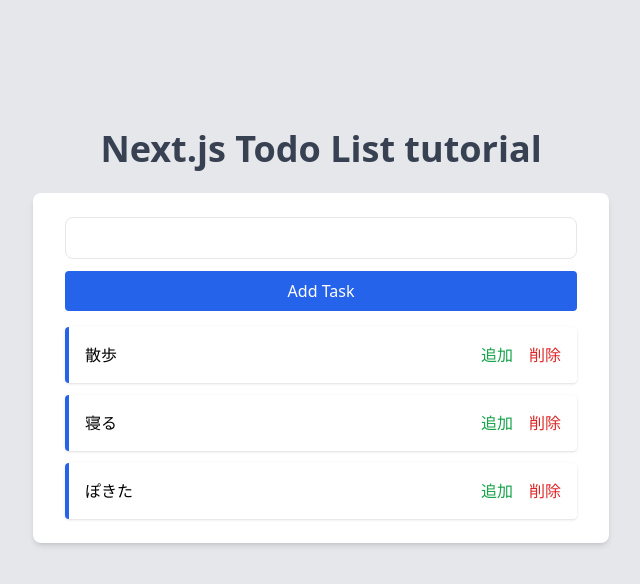
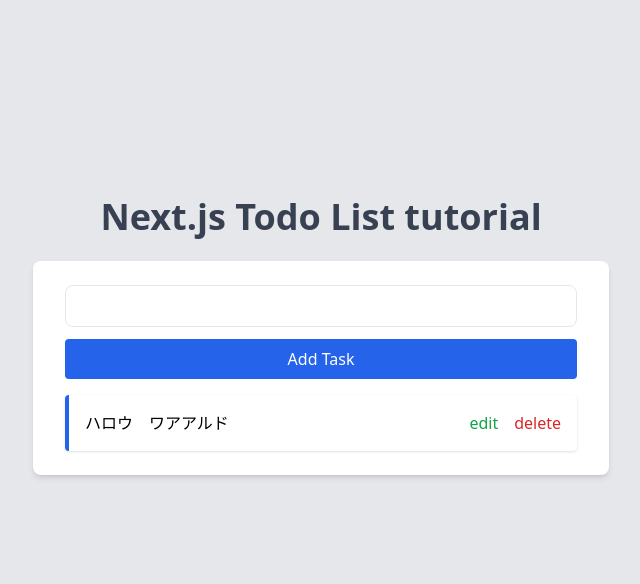
Before and after one commit to Suntory-Y-Water/inori-track, a Next.js app: page / in a window 1280 px wide. Shown: the top 584 px of the page, without its empty margins (319-959 px from the left). Built offline with nearby package versions, Linux system fonts and the light colour scheme; data requests are answered from the project's data file.

Commit message:
fix: json-serverを用いたTodoアプリ

```diff
--- a/package.json
+++ b/package.json
@@ -24,9 +24,11 @@
     "react-dom": "18.2.0",
     "react-share": "^4.4.1",
     "tailwindcss": "3.3.3",
-    "typescript": "5.2.2"
+    "typescript": "5.2.2",
+    "uuid": "^9.0.1"
   },
   "devDependencies": {
+    "@types/uuid": "^9.0.4",
     "eslint": "^8.50.0"
   }
 }
--- a/src/api.ts
+++ b/src/api.ts
@@ -6,3 +6,41 @@
 
   return todos;
 };
+
+export const addTodo = async (todo: Task): Promise<Task> => {
+  const res = await fetch('http://localhost:3001/tasks', {
+    method: 'POST',
+    headers: {
+      'Content-Type': 'application/json',
+    },
+    body: JSON.stringify(todo),
+  });
+  const newTodo = res.json();
+
+  return newTodo;
+};
+
+export const editTodo = async (id: string, newText: string): Promise<Task> => {
+  const res = await fetch(`http://localhost:3001/tasks/${id}`, {
+    method: 'PUT',
+    headers: {
+      'Content-Type': 'application/json',
+    },
+    body: JSON.stringify({ text: newText }),
+  });
+  const updateTodo = res.json();
+
+  return updateTodo;
+};
+
+export const deleteTodo = async (id: string): Promise<Task> => {
+  const res = await fetch(`http://localhost:3001/tasks/${id}`, {
+    method: 'DELETE',
+    headers: {
+      'Content-Type': 'application/json',
+    },
+  });
+  const deleteTodo = res.json();
+
+  return deleteTodo;
+};
--- a/src/app/components/AddTask.tsx
+++ b/src/app/components/AddTask.tsx
@@ -1,11 +1,27 @@
-import React from 'react';
+'use client';
+
+import { addTodo } from '@/api';
+import React, { ChangeEvent, FormEvent, useState } from 'react';
+import { v4 as uuidv4 } from 'uuid';
 
 const AddTask = () => {
+  const [taskTitle, setTaskTitle] = useState('');
+
+  const handlerSubmit = async (e: FormEvent) => {
+    e.preventDefault();
+
+    await addTodo({ id: uuidv4(), text: taskTitle });
+
+    setTaskTitle('');
+  };
+
   return (
-    <form className='mb-4 space-y-3'>
+    <form className='mb-4 space-y-3' onSubmit={handlerSubmit}>
       <input
         type='text'
         className='w-full border px-4 py-2 rounded-lg focus:outline-none focus:border-blue-600'
+        onChange={(e: ChangeEvent<HTMLInputElement>) => setTaskTitle(e.target.value)}
+        value={taskTitle}
       />
       <button className='w-full px-4 py-2 text-white bg-blue-600 rounded transform hover:bg-blue-400 hover:scale-y-90 duration-0'>
         Add Task
--- a/src/app/components/Todo.tsx
+++ b/src/app/components/Todo.tsx
@@ -1,20 +1,65 @@
+'use client';
+import { deleteTodo, editTodo } from '@/api';
 import { Task } from '@/types';
-import React from 'react';
+import React, { useEffect, useRef, useState } from 'react';
 
 interface TodoProps {
   todo: Task;
 }
 
 const Todo = ({ todo }: TodoProps) => {
+  const [isEditing, setIsEditing] = useState(false);
+  const [editedTaskTitle, setEditedTaskTitle] = useState(todo.text);
+  const ref = useRef<HTMLInputElement>(null);
+
+  useEffect(() => {
+    if (isEditing) {
+      ref.current?.focus();
+    }
+  });
+
+  const handleEdit = async () => {
+    setIsEditing(true);
+  };
+
+  const handleSave = async () => {
+    await editTodo(todo.id, editedTaskTitle);
+    setIsEditing(false);
+  };
+
+  const handleDelete = async () => {
+    await deleteTodo(todo.id);
+  };
+
   return (
     <li
       key={todo.id}
       className='flex justify-between p-4 bg-white border-l-4 border-blue-600 rounded shadow'
     >
-      <span>{todo.text}</span>
+      {isEditing ? (
+        <input
+          ref={ref}
+          type='text'
+          className='mr-2 px-2 rounded border-gray-400 border'
+          value={editedTaskTitle}
+          onChange={(e: React.ChangeEvent<HTMLInputElement>) => setEditedTaskTitle(e.target.value)}
+        />
+      ) : (
+        <span>{todo.text}</span>
+      )}
       <div>
-        <button className='text-green-600 mr-4'>追加</button>
-        <button className='text-red-600'>削除</button>
+        {isEditing ? (
+          <button className='text-blue-600 mr-4' onClick={handleSave}>
+            save
+          </button>
+        ) : (
+          <button className='text-green-600 mr-4' onClick={handleEdit}>
+            edit
+          </button>
+        )}
+        <button className='text-red-600' onClick={handleDelete}>
+          delete
+        </button>
       </div>
     </li>
   );
--- a/src/app/data/todos.json
+++ b/src/app/data/todos.json
@@ -1,16 +1,8 @@
 {
   "tasks": [
     {
-      "id": "1",
-      "text": "散歩"
-    },
-    {
-      "id": "2",
-      "text": "寝る"
-    },
-    {
-      "id": "3",
-      "text": "ぽきた"
+      "id": "405540d8-1e84-41b1-84e3-8b7f6f088634",
+      "text": "ハロウ　ワアアルド"
     }
   ]
 }
```
Also changed, not shown: 1 other file (tests, documents, lock files or other folders).
